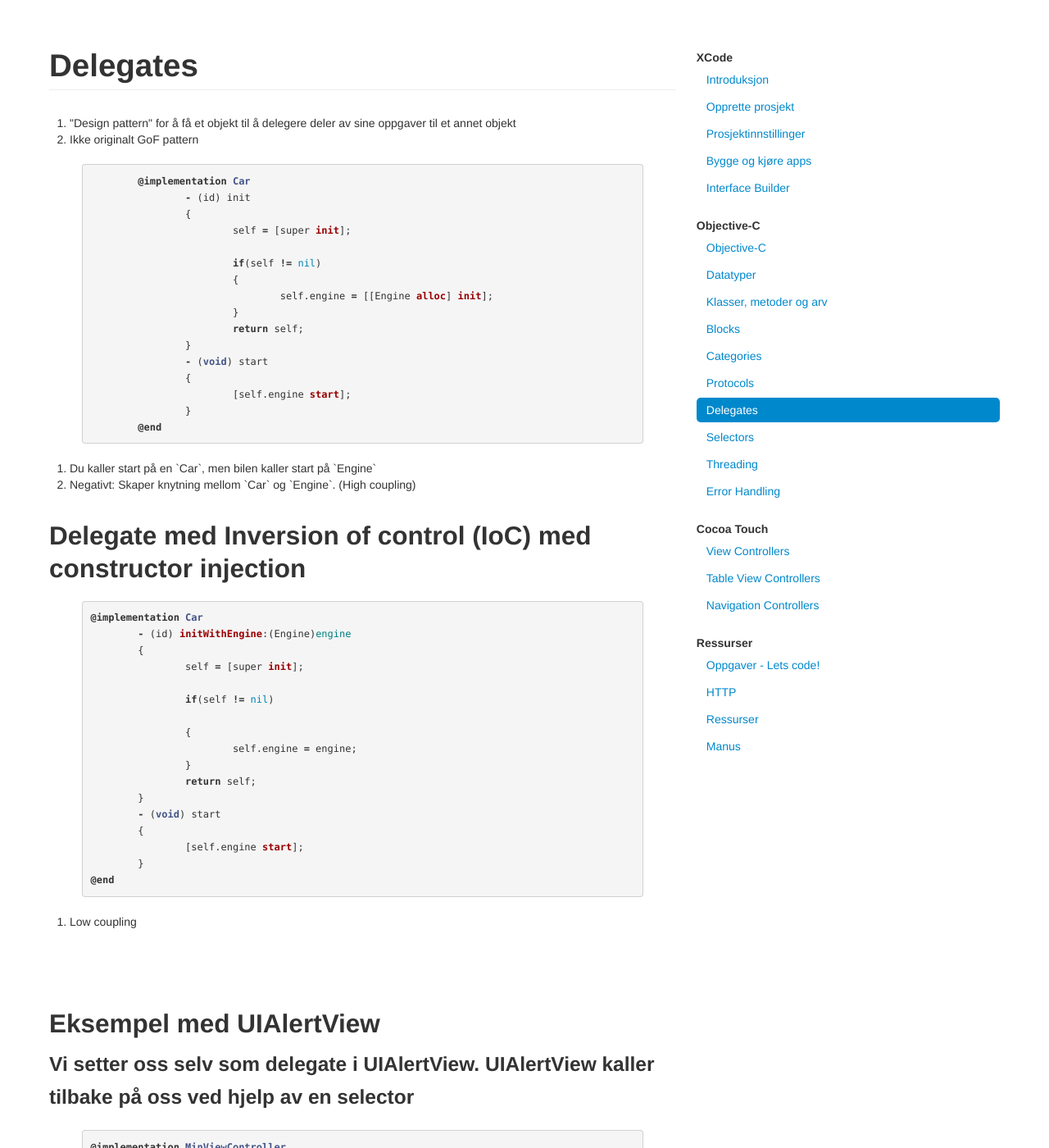
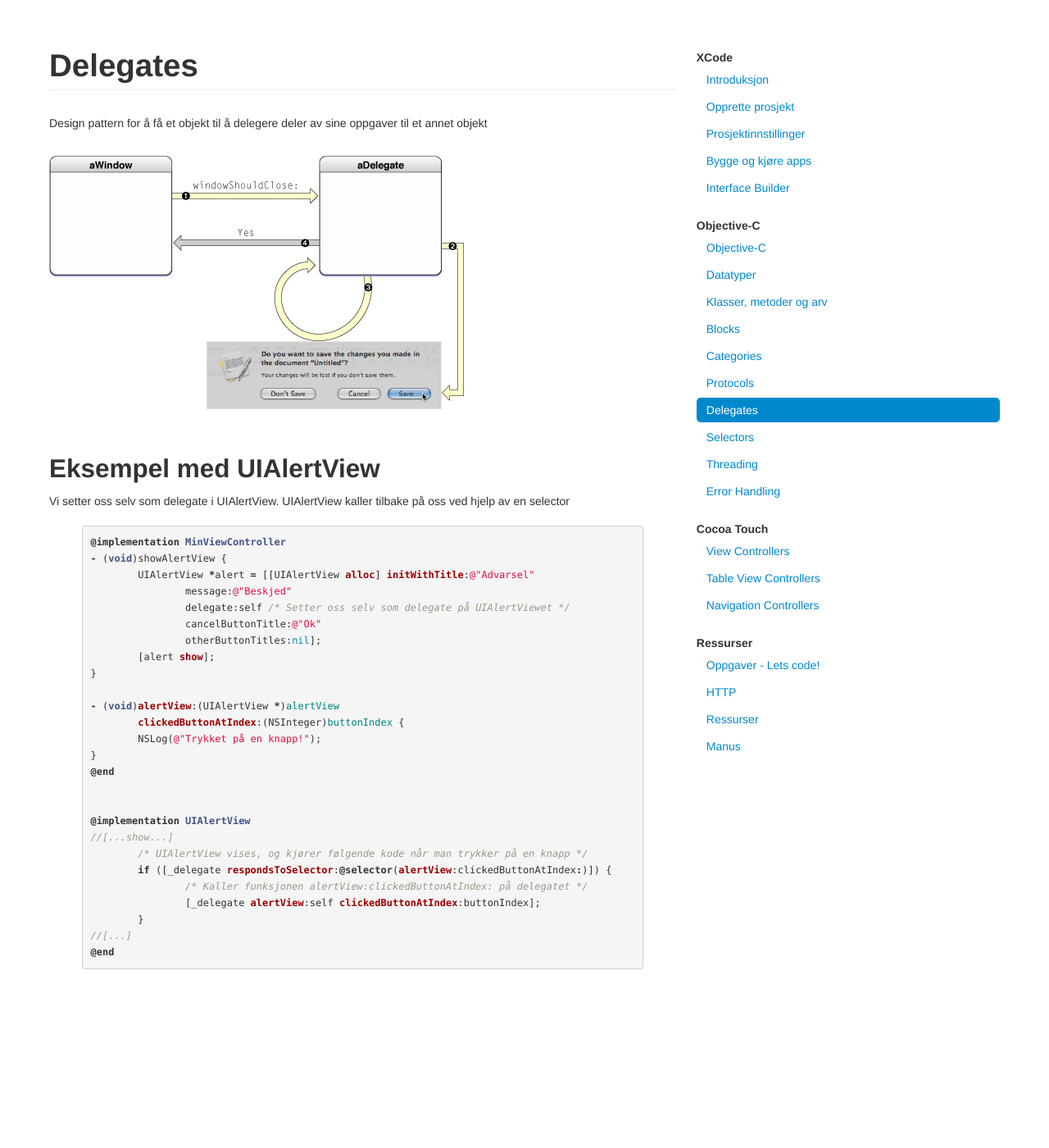
Before and after one commit to bekk/android101, a Jekyll site: the page built from docs/pages/delegates.html, in a window 1280 px wide and 1400 px high. Shown: the whole window at 82% size. Built offline with Jekyll 4.4.1, drawn with Linux system fonts in a browser that asks for light colours; Markdown is read by kramdown in place of the engine named in the settings.

Commit message:
Delegates

```diff
--- a/docs/pages/delegates.html
+++ b/docs/pages/delegates.html
@@ -3,65 +3,13 @@ layout: default
 title: Delegates
 ---
 
-<ol>
-	<li>"Design pattern" for å få et objekt til å delegere deler av sine oppgaver til et annet objekt</li>
-	<li>Ikke originalt GoF pattern</li>
-</ol>
+<p>Design pattern for å få et objekt til å delegere deler av sine oppgaver til et annet objekt</p>
 
-
-{% highlight objective-c %}
-	@implementation Car
-		- (id) init
-		{
-			self = [super init];
-
-			if(self != nil)
-			{
-				self.engine = [[Engine alloc] init];
-			}
-			return self;
-		}
-		- (void) start
-		{
-			[self.engine start];
-		}
-	@end
-{% endhighlight %}
-
-<ol>
-	<li>Du kaller start på en `Car`, men bilen kaller start på `Engine`</li>
-	<li>Negativt: Skaper knytning mellom `Car` og `Engine`. (High coupling)</li>
-</ol>
-
-
-
-<h2>Delegate med Inversion of control (IoC) med constructor injection</h2>
-
-{% highlight objective-c %}
-@implementation Car
-	- (id) initWithEngine:(Engine)engine
-	{
-		self = [super init];
-
-		if(self != nil)
-
-		{
-			self.engine = engine;
-		}
-		return self;
-	}
-	- (void) start
-	{
-		[self.engine start];
-	}
-@end
-{% endhighlight %}
-
-<ol><li>Low coupling</li></ol>
+<img src="{{ site.baseurl }}/img/delegate.png" />
 
 
 <h2>Eksempel med UIAlertView</h2>
-<h3>Vi setter oss selv som delegate i UIAlertView. UIAlertView kaller tilbake på oss ved hjelp av en selector</h3>
+<p>Vi setter oss selv som delegate i UIAlertView. UIAlertView kaller tilbake på oss ved hjelp av en selector</p>
 
 {% highlight objective-c %}
 @implementation MinViewController
```
Also changed, not shown: docs/img/delegate.png (added). Lines whose indentation alone changed are shown as unchanged.
